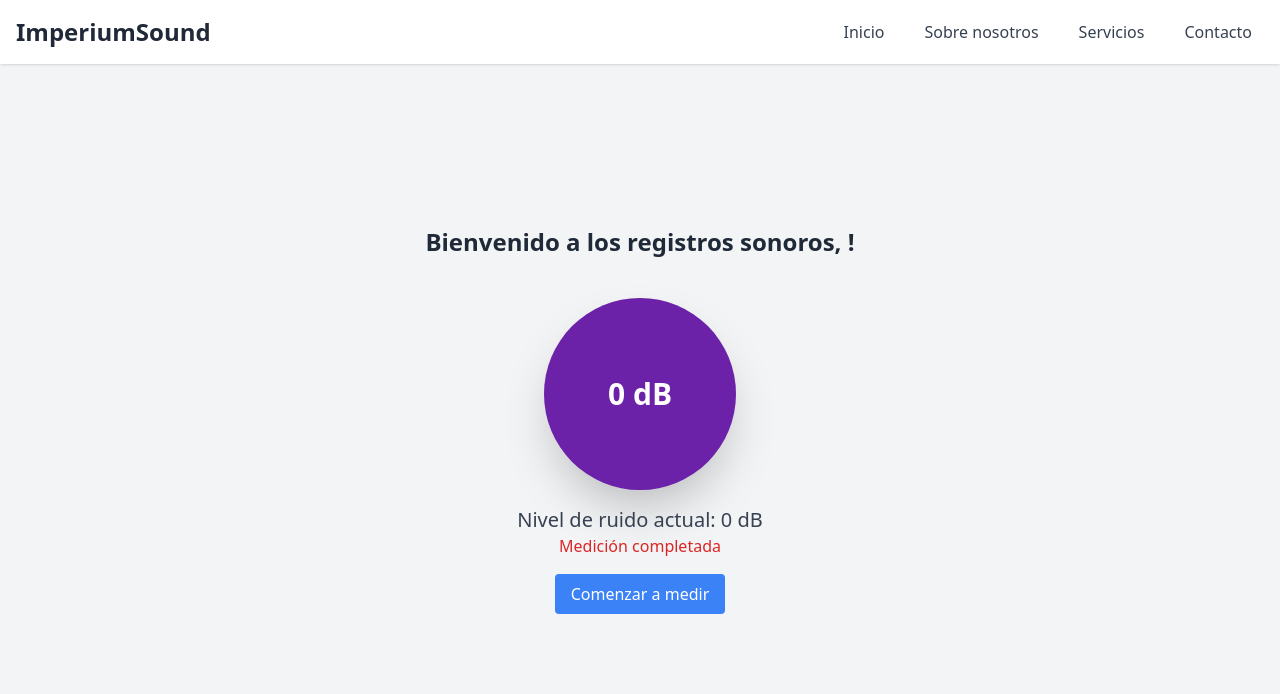
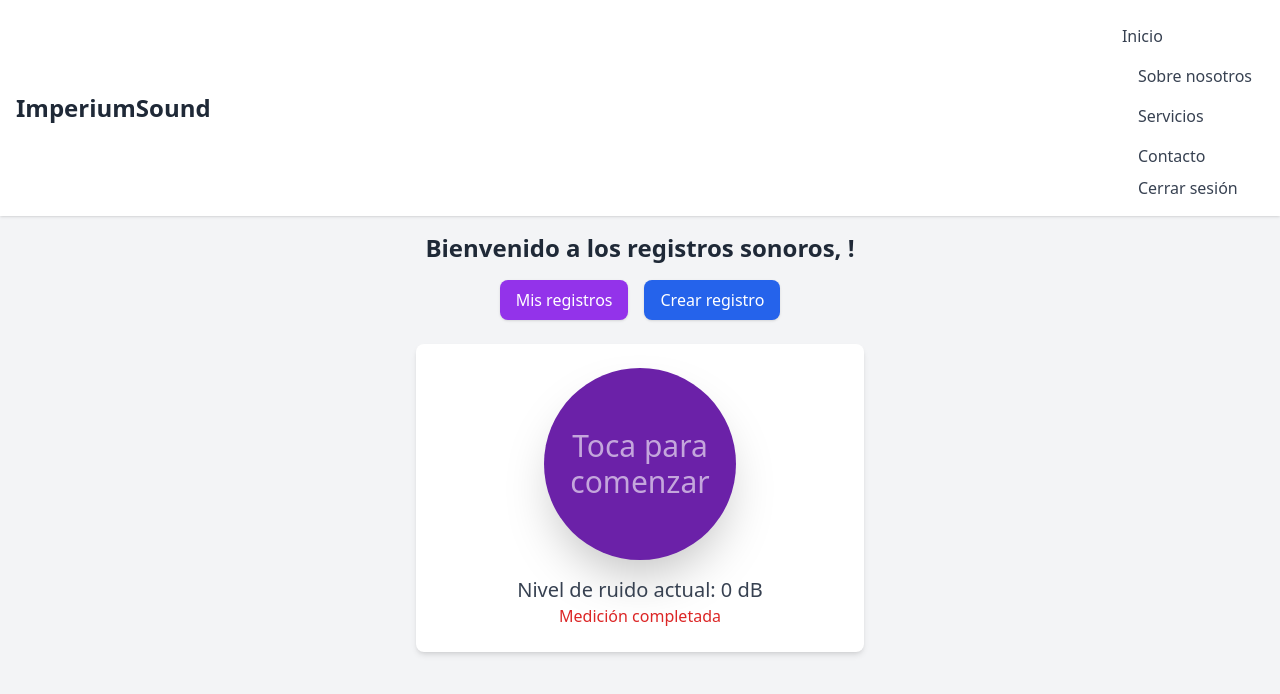
Before and after one commit to sebassg/imperiumSound-movile, a React (Vite) app: page /registrosSonoros in a window 1280 px wide. Shown: the top 694 px of the page. Built offline with nearby package versions, Linux system fonts and the light colour scheme; no server answers.

Commit message:
agrego navbar

```diff
--- a/package.json
+++ b/package.json
@@ -12,7 +12,7 @@
     "dev-start": "serve dist -s -n -p 3000"
   },
   "dependencies": {
-    "js-cookie": "3.0.5",
+    "js-cookie": "^3.0.5",
     "react": "^18.3.1",
     "react-dom": "^18.3.1",
     "react-router-dom": "^6.26.2",
--- a/src/components/Navbar.tsx
+++ b/src/components/Navbar.tsx
@@ -1,36 +1,44 @@
 import { useEffect, useState } from "react";
 import NavOption from "./NavOption";
 import { validToken } from "./Token";
+import { useNavigate } from "react-router-dom";
+import Cookies from 'js-cookie';
 
 const Navbar = () => {
+  const navigate = useNavigate();
+
   const [isOpen, setIsOpen] = useState(false);
-  const [isLogin, setIslogin] = useState(false)
+  const [isLogin, setIslogin] = useState(false);
 
   const validLogin = async () => {
-    const result = await validToken()
+    const result = await validToken();
 
-    if (!result){
-      console.log('token no valido')
-      setIslogin(false)
-      return
+    if (!result) {
+      console.log('token no valido');
+      setIslogin(false);
+      return;
     }
-    console.log('token Navbar:',result)
-    setIslogin(true)
+    console.log('token Navbar:', result);
+    setIslogin(true);
+  };
 
-  }
+  const logout = () => {
+    // Elimina la cookie 'access_token'
+    Cookies.remove('access_token');
+
+    navigate("/");
+  };
 
   useEffect(() => {
     validLogin();
-  }, [])
+  }, []);
 
   const toggleMenu = () => {
     setIsOpen(!isOpen);
   };
 
-  const login = isLogin? 'Perfil' : 'Registrarse'
-  const loginRut = isLogin? '/' : '/register'
-  const loginSon = isLogin? 'Registros sonoros' : 'Iniciar Sesión'
-  const loginSonRut = isLogin? '/registrosSonoros' : '/login'
+  const loginSon = isLogin ? 'Registros sonoros' : 'Iniciar Sesión';
+  const loginSonRut = isLogin ? '/registrosSonoros' : '/login';
 
   return (
     <div className="flex">
@@ -40,7 +48,7 @@ const Navbar = () => {
           isOpen ? "translate-x-0" : "-translate-x-full"
         } sm:hidden`}
       >
-        <div className="flex flex-col h-full ">
+        <div className="flex flex-col h-full">
           <h1 className="text-2xl font-bold text-gray-800 p-4">
             ImperiumSound
           </h1>
@@ -50,7 +58,13 @@ const Navbar = () => {
             <NavOption titulo="Servicios" spot={false} ruta="/" />
             <NavOption titulo="Contacto" spot={false} ruta="/" />
             <NavOption titulo={loginSon} spot={false} ruta={loginSonRut} />
-            <NavOption titulo={login} spot={false} ruta={loginRut} />
+            {!isLogin ? (
+              <NavOption titulo="Registrarse" spot={false} ruta="/register" />
+            ) : (
+              <a onClick={logout} className="block text-gray-700 hover:bg-gray-200 hover:text-gray-900 px-3 py-2 rounded-md">
+                Cerrar sesión
+              </a>
+            )}
           </div>
           <button
             onClick={toggleMenu}
@@ -86,34 +100,19 @@ const Navbar = () => {
       <div className="hidden sm:flex sm:items-center sm:justify-between bg-white shadow p-4 w-full">
         <h1 className="text-2xl font-bold text-gray-800">ImperiumSound</h1>
         <div className="space-x-4">
-          <a
-            href="#"
-            className="text-gray-700 hover:bg-gray-200 hover:text-gray-900 px-3 py-2 rounded-md"
-          >
-            Inicio
-          </a>
-          <a
-            href="#"
-            className="text-gray-700 hover:bg-gray-200 hover:text-gray-900 px-3 py-2 rounded-md"
-          >
-            Sobre nosotros
-          </a>
-          <a
-            href="#"
-            className="text-gray-700 hover:bg-gray-200 hover:text-gray-900 px-3 py-2 rounded-md"
-          >
-            Servicios
-          </a>
-          <a
-            href="#"
-            className="text-gray-700 hover:bg-gray-200 hover:text-gray-900 px-3 py-2 rounded-md"
-          >
-            Contacto
-          </a>
+          <NavOption titulo="Inicio" spot={false} ruta="/" />
+          <NavOption titulo="Sobre nosotros" spot={false} ruta="/" />
+          <NavOption titulo="Servicios" spot={false} ruta="/" />
+          <NavOption titulo="Contacto" spot={false} ruta="/" />
+          {!isLogin ? (
+            <NavOption titulo="Registrarse" spot={false} ruta="/register" />
+          ) : (
+            <a onClick={logout} className="text-gray-700 hover:bg-gray-200 hover:text-gray-900 px-3 py-2 rounded-md">
+              Cerrar sesión
+            </a>
+          )}
         </div>
       </div>
-
-      {/* Contenido principal */}
     </div>
   );
 };
--- a/src/pages/registroSonoro/Microfono.tsx
+++ b/src/pages/registroSonoro/Microfono.tsx
@@ -26,7 +26,7 @@ const NoiseLevelMeter = () => {
           const values = dataArray.reduce((a, b) => a + b, 0);
           const average = values / dataArray.length;
 
-          // Asegúrate de que el nivel de dB no sea negativo
+          // Asegúrate de que el nivel de dB sea al menos 0
           const decibelLevel = Math.max(Math.round(20 * Math.log10(average)), 0);
 
           setDecibels(decibelLevel);
@@ -55,25 +55,31 @@ const NoiseLevelMeter = () => {
     }
   }, [isMeasuring]);
 
-  const start = () => {
-    setIsMeasuring(true);
-    setDecibelMayor(0);
-    decibelMayorRef.current = 0;
+  const toggleMeasuring = () => {
+    if (isMeasuring) {
+      // Detener la medición
+      setIsMeasuring(false);
+    } else {
+      // Reiniciar los valores antes de comenzar una nueva medición
+      setDecibelMayor(0);
+      decibelMayorRef.current = 0;
+      setDecibels(0); // Resetea el nivel actual a 0
+      setIsMeasuring(true);
+    }
   };
 
   return (
     <div className="flex flex-col items-center">
-      <div className="bg-purple-800 rounded-full w-48 h-48 flex items-center justify-center shadow-2xl mb-4">
-        <span className="text-3xl font-bold text-white">{decibelMayor} dB</span>
+      <div
+        className={`bg-purple-800 rounded-full w-48 h-48 flex items-center justify-center shadow-2xl mb-4 cursor-pointer transition duration-300 ${isMeasuring ? "animate-pulse" : ""}`}
+        onClick={toggleMeasuring}
+      >
+        <span className={`text-3xl font-light text-white text-center ${isMeasuring ? "opacity-100" : "opacity-60"}`}>
+          {isMeasuring ? `${decibelMayor} dB` : "Toca para comenzar"}
+        </span>
       </div>
       <h2 className="text-xl text-gray-700">Nivel de ruido actual: {decibels} dB</h2>
       {isMeasuring ? <p className="text-green-600">Midiendo...</p> : <p className="text-red-600">Medición completada</p>}
-      <button
-        onClick={start}
-        className="mt-4 bg-blue-500 text-white py-2 px-4 rounded hover:bg-blue-600 transition duration-200"
-      >
-        Comenzar a medir
-      </button>
     </div>
   );
 };
--- /dev/null
+++ b/src/pages/registroSonoro/Misregistros.tsx
@@ -0,0 +1,12 @@
+
+
+const MisRegistros = () => {
+  return (
+    <div>
+      <h2 className="text-xl font-semibold text-gray-800">Mis Registros</h2>
+      {/* Aquí puedes agregar la lógica para mostrar los registros */}
+    </div>
+  );
+};
+
+export default MisRegistros;
--- a/src/pages/registroSonoro/registroSonoro.tsx
+++ b/src/pages/registroSonoro/registroSonoro.tsx
@@ -1,6 +1,6 @@
-
 import { useEffect, useState } from "react";
 import NoiseLevelMeter from "./Microfono";
+import MisRegistros from "./Misregistros";
 import { validToken } from "../../components/Token";
 import Navbar from "../../components/Navbar";
 
@@ -12,6 +12,7 @@ interface UserType {
 
 function RegistroSonoro() {
   const [user, setUser] = useState<UserType | null>(null);
+  const [mostrarComponente, setMostrarComponente] = useState<"crear" | "misRegistros">("crear");
 
   const tokenEffect = async () => {
     const result = await validToken();
@@ -26,16 +27,47 @@ function RegistroSonoro() {
 
   const nombre = user?.nombre;
 
+  const renderizarComponente = () => {
+    switch (mostrarComponente) {
+      case "crear":
+        return <NoiseLevelMeter />;
+      case "misRegistros":
+        return <MisRegistros />;
+      default:
+        return null;
+    }
+  };
+
   return (
     <>
       <div className="bg-gray-100 min-h-screen flex flex-col">
         <Navbar />
-        <div className="flex-grow flex flex-col items-center justify-center">
-          <h1 className="text-2xl font-bold text-center text-gray-800 mb-4">
+
+        <div className="flex-grow flex flex-col items-center justify-start p-4">
+          {/* Mensaje de bienvenida */}
+          <h1 className="text-2xl font-bold text-gray-800 mb-4">
             Bienvenido a los registros sonoros, {nombre}!
           </h1>
-          <div className=" p-6 rounded-lg  w-full max-w-md">
-            <NoiseLevelMeter />
+
+          {/* Contenedor para los botones */}
+          <div className="flex space-x-4 mb-6">
+            <button
+              onClick={() => setMostrarComponente("misRegistros")}
+              className="bg-purple-600 text-white py-2 px-4 rounded-lg shadow hover:bg-purple-700 transition duration-200"
+            >
+              Mis registros
+            </button>
+            <button
+              onClick={() => setMostrarComponente("crear")}
+              className="bg-blue-600 text-white py-2 px-4 rounded-lg shadow hover:bg-blue-700 transition duration-200"
+            >
+              Crear registro
+            </button>
+          </div>
+
+          {/* Contenedor para el componente renderizado */}
+          <div className="p-6 rounded-lg w-full max-w-md bg-white shadow-md">
+            {renderizarComponente()}
           </div>
         </div>
       </div>
```
Also changed, not shown: 1 other file (tests, documents, lock files or other folders).
